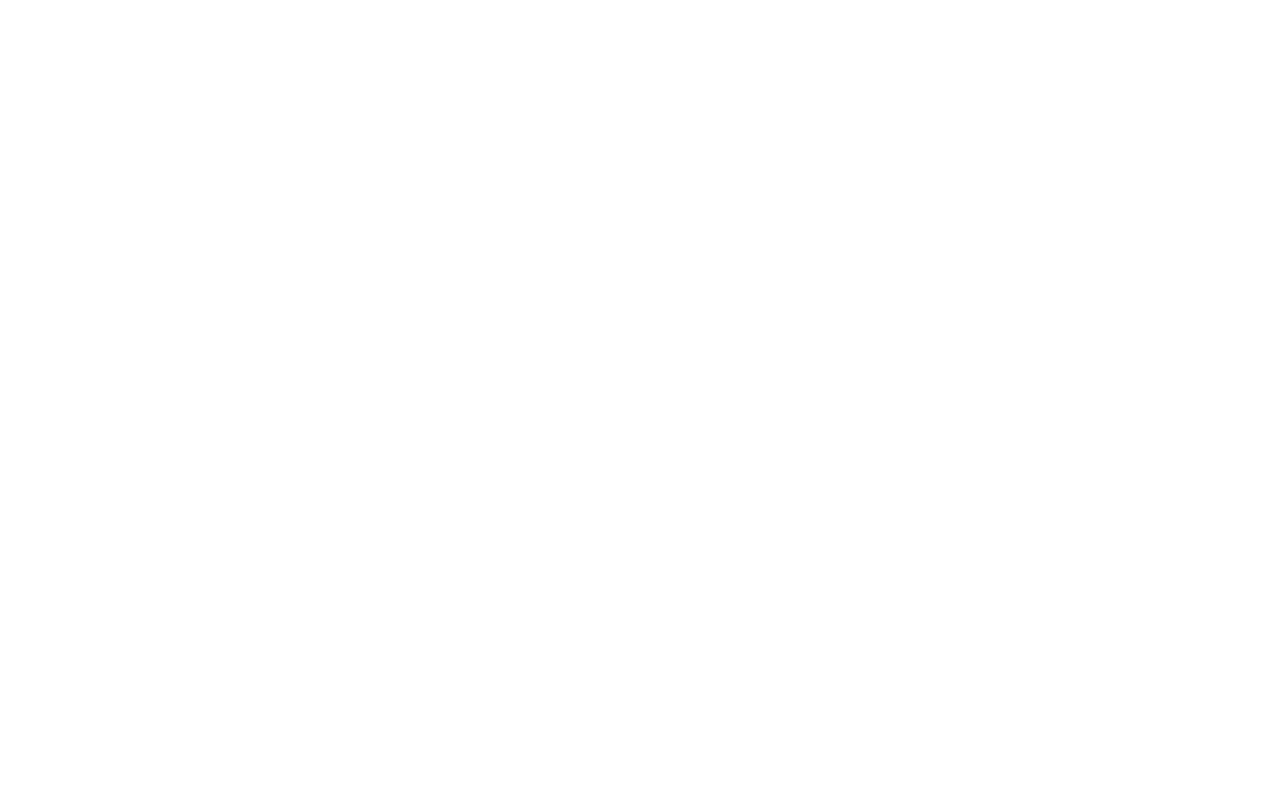
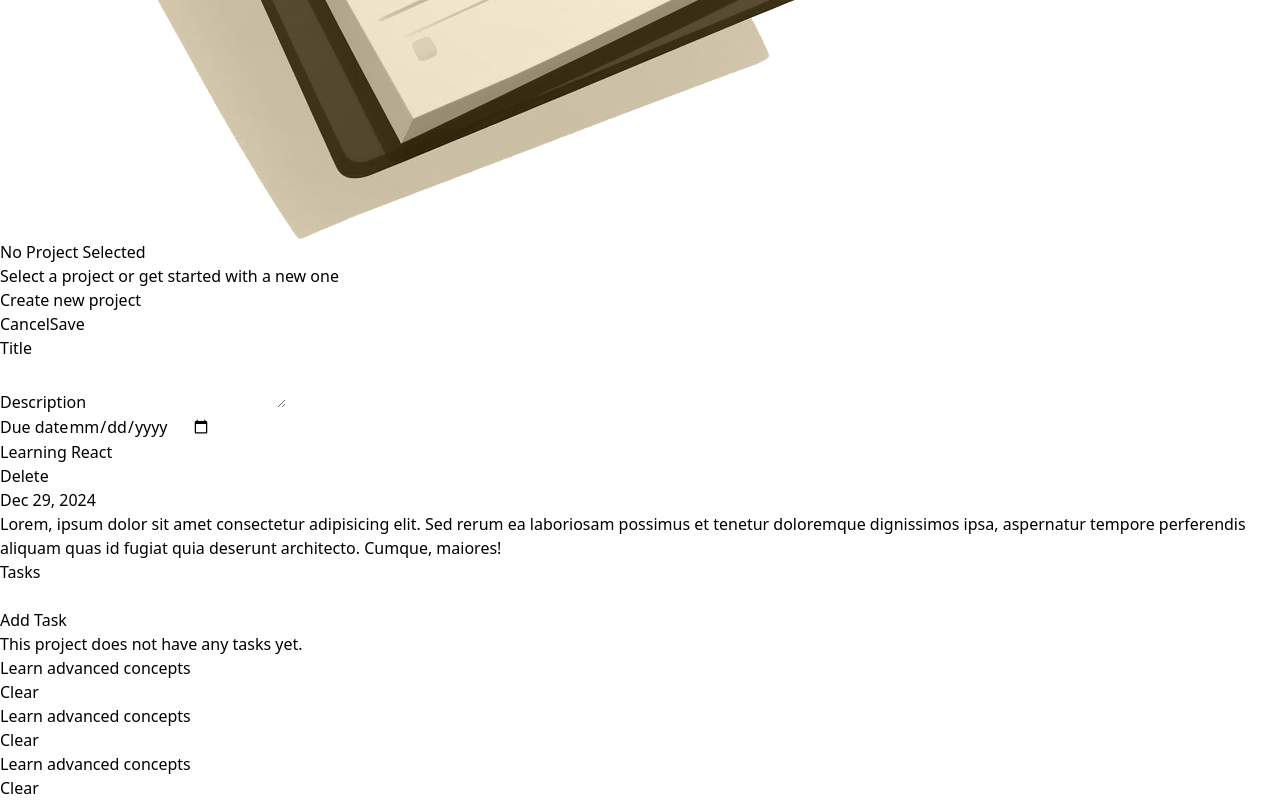
Before and after one commit to szkrin/another-project, a React (Vite) app: page / in a window 1280 px wide. Shown: the part 735-1535 px from the top of the page. Before the commit the page ends 800 px from the top, so only its background shows below. Built offline with nearby package versions, Linux system fonts and the light colour scheme.

Commit message:
moved menu to component, added deploy cfg

```diff
--- a/package.json
+++ b/package.json
@@ -7,7 +7,10 @@
     "dev": "vite",
     "build": "vite build",
     "lint": "eslint . --ext js,jsx --report-unused-disable-directives --max-warnings 0",
-    "preview": "vite preview"
+    "preview": "vite preview",
+    "homepage": "http://szkrin.github.io/another-project",
+    "predeploy" : "npm run build",
+    "deploy" : "gh-pages -d build"
   },
   "dependencies": {
     "react": "^18.2.0",
@@ -22,6 +25,7 @@
     "eslint-plugin-react": "^7.32.2",
     "eslint-plugin-react-hooks": "^4.6.0",
     "eslint-plugin-react-refresh": "^0.4.3",
+    "gh-pages": "^6.1.1",
     "postcss": "^8.4.27",
     "tailwindcss": "^3.3.3",
     "vite": "^4.4.5"
--- a/src/App.jsx
+++ b/src/App.jsx
@@ -10,6 +10,8 @@ function App() {
           <Menu />
         </div>
         <div className='flex-[0.85] flex-col content-center text-center h-[calc(100vh-3rem)] space-y-8 mt-12'>
+          <NoProject />
+          <AddProject />
           <Task />
         </div>
       </main>
```
Also changed, not shown: 1 other file (tests, documents, lock files or other folders).
